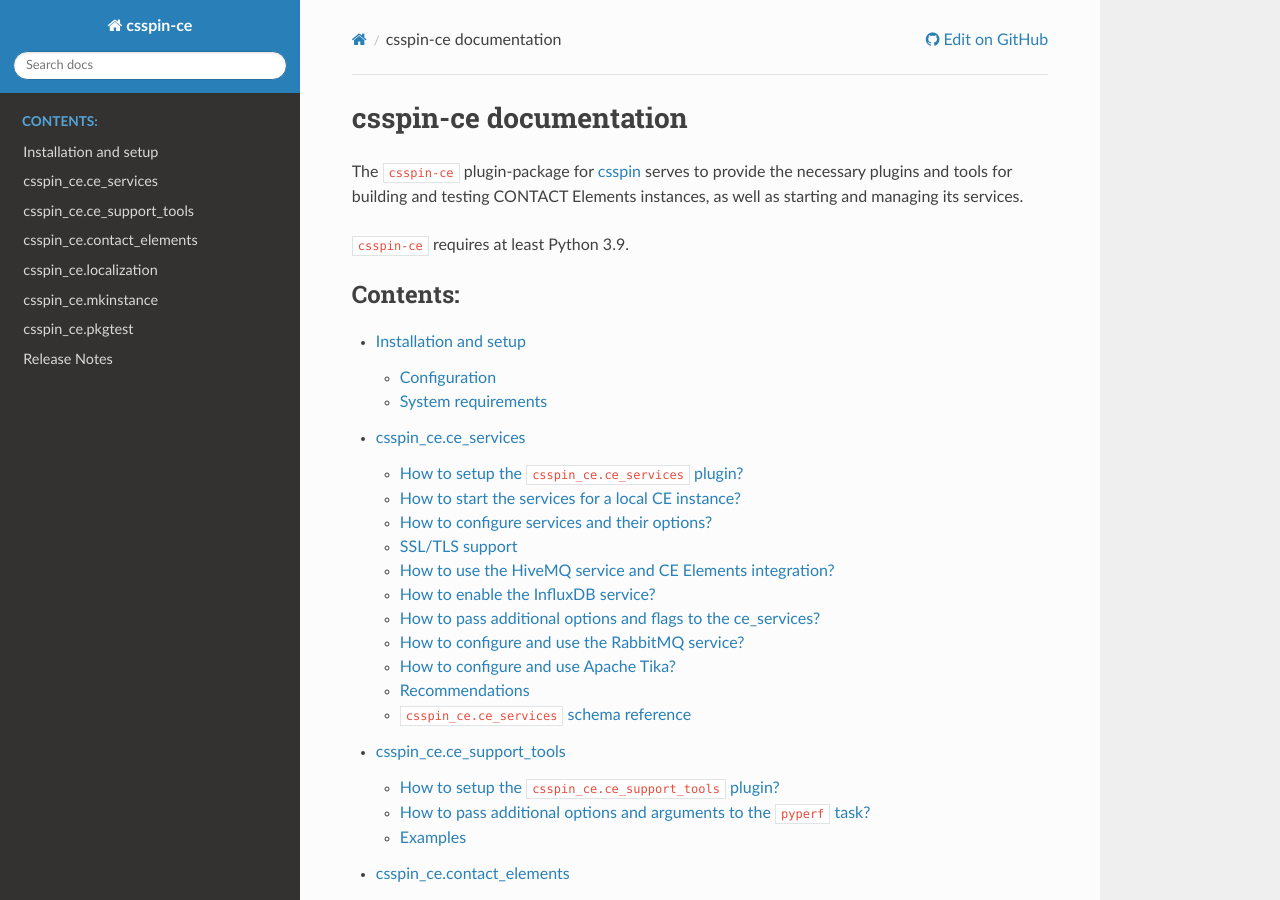
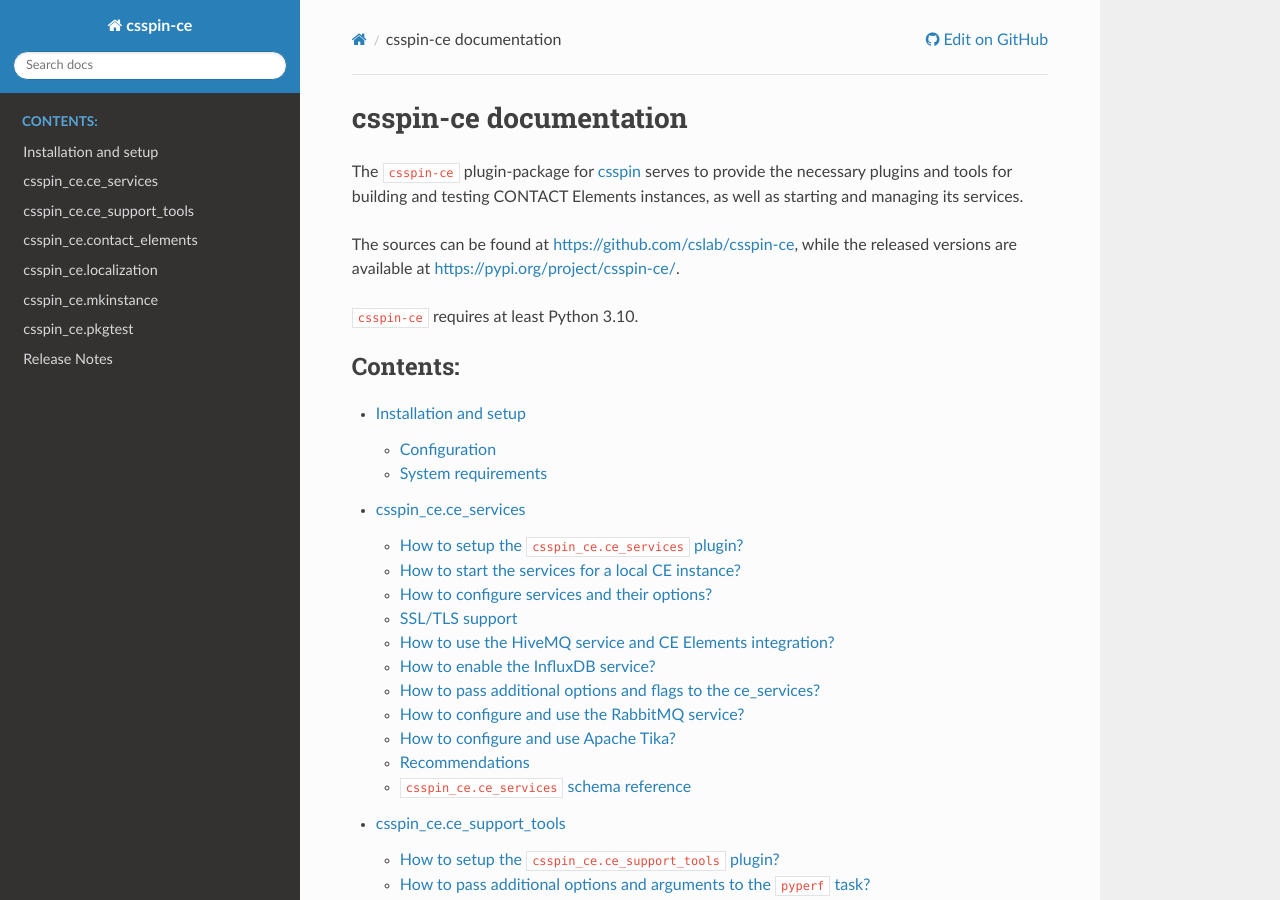
Before and after one commit to cslab/csspin-ce, a Sphinx documentation site: the page built from doc/index.rst, in a window 1280 px wide and 900 px high. Built offline with Sphinx 7.4.7 and the Read the Docs theme 3.1.0, drawn with Linux system fonts in a browser that asks for light colours.

Commit message:
Resolve "Drop Python 3.9 support"

```diff
--- a/README.rst
+++ b/README.rst
@@ -51,7 +51,7 @@
       - csspin_ce.mkinstance
 
     python:
-      version: 3.9.8
+      version: 3.10.19
 
 .. NOTE:: Assuming that `my_project` is a component based on CONTACT Elements CE16+.
 
--- a/doc/index.rst
+++ b/doc/index.rst
@@ -21,11 +21,10 @@
 plugins and tools for building and testing CONTACT Elements instances, as well
 as starting and managing its services.
 
-.. The sources can be found at https://code.contact.de/qs/spin/csspin_ce, while
-.. the released versions are available at
-.. https://packages.contact.de/tools/misc/spin-ce.
+The sources can be found at https://github.com/cslab/csspin-ce, while the
+released versions are available at https://pypi.org/project/csspin-ce/.
 
-``csspin-ce`` requires at least Python 3.9.
+``csspin-ce`` requires at least Python 3.10.
 
 .. toctree::
    :maxdepth: 2
--- a/pyproject.toml
+++ b/pyproject.toml
@@ -12,11 +12,11 @@
   "Intended Audience :: Developers",
   "Operating System :: OS Independent",
   "Programming Language :: Python :: 3",
-  "Programming Language :: Python :: 3.9",
   "Programming Language :: Python :: 3.10",
   "Programming Language :: Python :: 3.11",
   "Programming Language :: Python :: 3.12",
   "Programming Language :: Python :: 3.13",
+  "Programming Language :: Python :: 3.14",
   "Topic :: Software Development"
 ]
 dependencies = [
@@ -35,7 +35,7 @@
   {name = "Fabian Hafer", email = "fabian.hafer@contact-software.com"}
 ]
 name = "csspin-ce"
-requires-python = ">=3.9"
+requires-python = ">=3.10"
 
 [project.urls]
 "CONTACT Software GmbH" = "https://contact-software.com"
```
Also changed, not shown: .gitlab-ci.yml, 1 other file.
